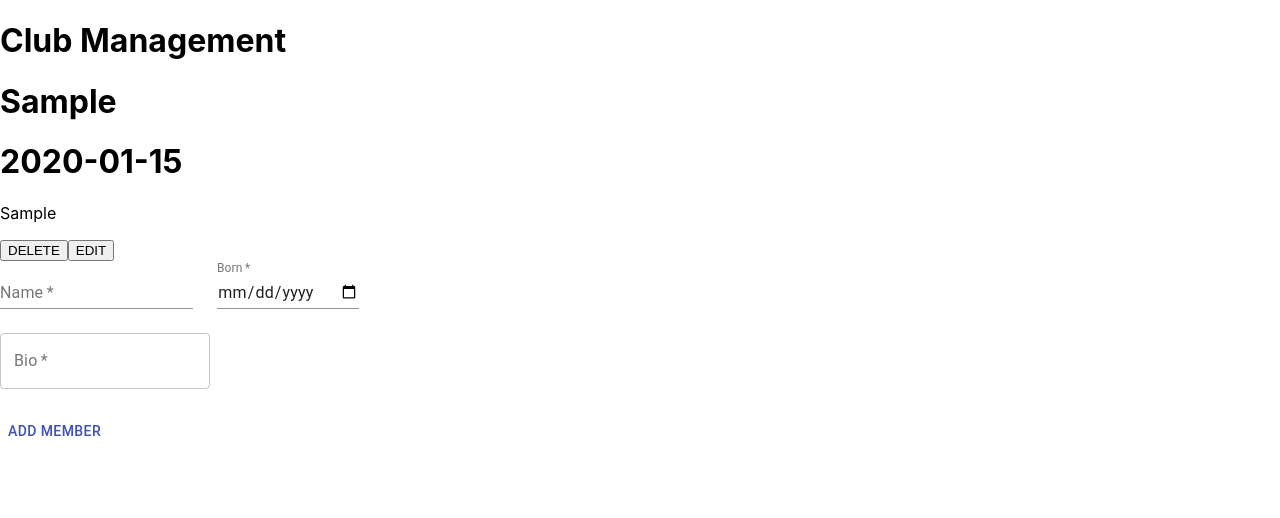
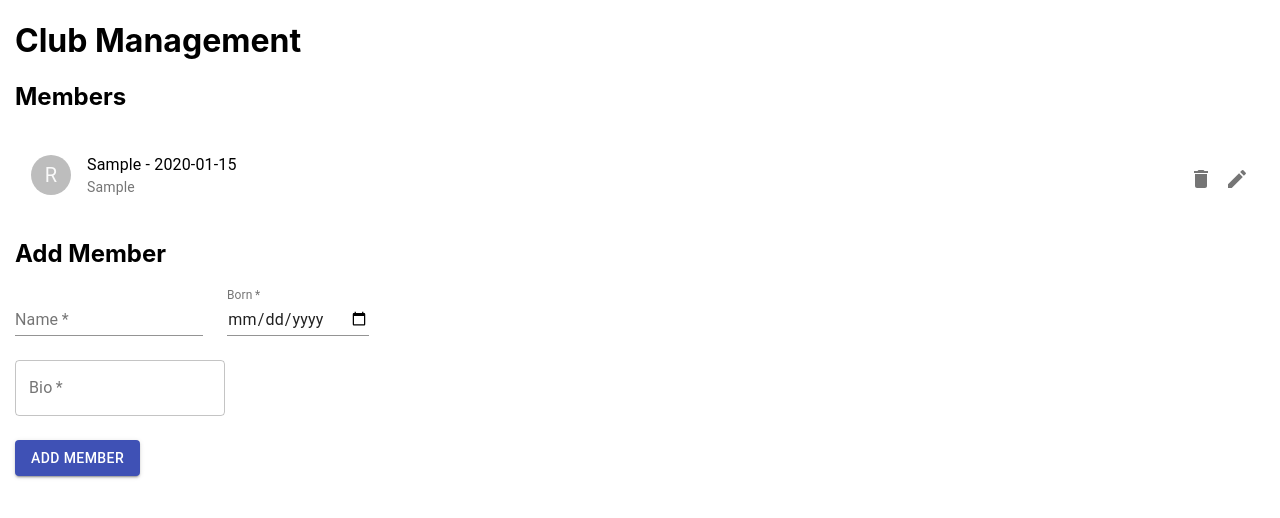
Before and after one commit to starain31/club-management, a React (Create React App) app: page / in a window 1280 px wide. Both pictures are taken after typing "Sample", "2020-01-15", "Sample" into the empty fields and a click on the button "ADD MEMBER". Shown: the top 518 px of the page. Built offline with nearby package versions, Linux system fonts and the light colour scheme.

Commit message:
Material-ui for members list.

```diff
--- a/package.json
+++ b/package.json
@@ -16,7 +16,8 @@
     "typescript": "^4.1.2",
     "web-vitals": "^1.0.1",
     "redux": "^4.1.0",
-    "@material-ui/core": "^4.12.1"
+    "@material-ui/core": "^4.12.1",
+    "@material-ui/icons": "^4.11.2"
   },
   "devDependencies": {
     "prettier": "^2.3.2"
--- a/src/components/add-member/AddMember.tsx
+++ b/src/components/add-member/AddMember.tsx
@@ -22,6 +22,7 @@ export const AddMember = () => {
 
   return (
     <form data-testid={`add-member`} onSubmit={handleSubmit}>
+      <h2>Add Member</h2>
       <Grid container spacing={3}>
         <Grid item xs={2}>
           <TextField
@@ -57,7 +58,7 @@ export const AddMember = () => {
           />
         </Grid>
         <Grid item xs={3}>
-          <Button type={`submit`} color={"primary"}>
+          <Button type={`submit`} variant={`contained`} color={"primary"}>
             ADD MEMBER
           </Button>
         </Grid>
--- a/src/components/member/Member.tsx
+++ b/src/components/member/Member.tsx
@@ -1,6 +1,15 @@
 import React, { useState } from "react";
 import { store } from "./membersSlice";
-import {UpdateMember} from "../update-member/UpdateMember";
+import { UpdateMember } from "../update-member/UpdateMember";
+import {
+  Avatar,
+  IconButton,
+  ListItem,
+  ListItemAvatar,
+  ListItemIcon,
+  ListItemText,
+} from "@material-ui/core";
+import { Delete, Edit } from "@material-ui/icons";
 
 export type MemberType = {
   name: string;
@@ -14,19 +23,34 @@ type MemberProps = { member: MemberType };
 export function Member({ member }: MemberProps) {
   const [editActive, setEditActive] = useState(false);
   return (
-    <div data-testid="member">
-      <h1>{member.name}</h1>
-      <h1>{member.born}</h1>
-      <p>{member.bio}</p>
-      <button
-        onClick={() =>
-          store.dispatch({ type: "DELETE_MEMBER", payload: member.id })
-        }
-      >
-        DELETE
-      </button>
-      <button onClick={() => setEditActive(!editActive)}>EDIT</button>
-      {editActive && <UpdateMember member={member} />}
-    </div>
+    <ListItem alignItems="flex-start" data-testid="member">
+      <ListItemAvatar>
+        <Avatar alt="Remy Sharp" src="/favicon.ico" />
+      </ListItemAvatar>
+      <ListItemText
+        primary={member.name + " - " + member.born}
+        secondary={member.bio}
+      />
+      <ListItemIcon>
+        <IconButton
+          edge="end"
+          aria-label="comments"
+          onClick={() =>
+            store.dispatch({ type: "DELETE_MEMBER", payload: member.id })
+          }
+        >
+          <Delete />
+        </IconButton>
+
+        <IconButton
+          edge="end"
+          aria-label="comments"
+          onClick={() => setEditActive(!editActive)}
+        >
+          <Edit />
+        </IconButton>
+        {editActive && <UpdateMember member={member} />}
+      </ListItemIcon>
+    </ListItem>
   );
 }
--- a/src/components/member/Members.tsx
+++ b/src/components/member/Members.tsx
@@ -1,5 +1,6 @@
 import React from "react";
 import { Member, MemberType } from "./Member";
+import { List } from "@material-ui/core";
 
 type MembersProps = {
   members?: MemberType[];
@@ -7,10 +8,13 @@ type MembersProps = {
 
 export function Members({ members = [] }: MembersProps) {
   return (
-    <div data-testid="members">
-      {members.map((member) => (
-        <Member key={member.id} member={member}/>
-      ))}
+    <div>
+      <h2>Members</h2>
+      <List data-testid="members">
+        {members.map((member) => (
+          <Member key={member.id} member={member} />
+        ))}
+      </List>
     </div>
   );
 }
--- a/src/components/update-member/UpdateMember.tsx
+++ b/src/components/update-member/UpdateMember.tsx
@@ -1,6 +1,7 @@
 import React, { useState } from "react";
 import { MemberType } from "../member/Member";
 import { store } from "../member/membersSlice";
+import { Button, Grid, TextField } from "@material-ui/core";
 
 export function UpdateMember({ member }: { member: MemberType }) {
   const [name, setName] = useState(member.name);
@@ -22,36 +23,82 @@ export function UpdateMember({ member }: { member: MemberType }) {
 
   return (
     <form data-testid={`add-member`} onSubmit={handleSubmit}>
-      <label htmlFor="name">
-        Name
-        <input
-          type={`text`}
-          id={`name`}
+      <Grid container spacing={3}>
+        <Grid item xs={2}>
+          <TextField
+            id="name"
+            label="Name"
+            required
             value={name}
             onChange={(e) => setName(e.target.value)}
           />
-      </label>
-
-      <label htmlFor="born">
-        Born
-        <input
-          type={`text`}
-          id={`born`}
+        </Grid>
+        <Grid item xs={2}>
+          <TextField
+            type={`date`}
+            id="born"
+            label="Born"
             value={born}
+            required
+            InputLabelProps={{
+              shrink: true,
+            }}
             onChange={(e) => setBorn(e.target.value)}
           />
-      </label>
-
-      <label htmlFor="bio">
-        Born
-        <textarea
-          id={`bio`}
+        </Grid>
+        <Grid item xs={12}>
+          <TextField
+            id="bio"
+            label="Bio"
+            multiline
             value={bio}
+            variant="outlined"
+            required
             onChange={(e) => setBio(e.target.value)}
           />
-      </label>
-
-      <input type={`submit`} value={`UPDATE`} />
+        </Grid>
+        <Grid item xs={3}>
+          <Button type={`submit`} variant={`contained`} color={"primary"}>
+            UPDATE MEMBER
+          </Button>
+        </Grid>
+      </Grid>
     </form>
   );
 }
+
+//   return (
+//     <form data-testid={`add-member`} onSubmit={handleSubmit}>
+//       <label htmlFor="name">
+//         Name
+//         <input
+//           type={`text`}
+//           id={`name`}
+//           value={name}
+//           onChange={(e) => setName(e.target.value)}
+//         />
+//       </label>
+//
+//       <label htmlFor="born">
+//         Born
+//         <input
+//           type={`text`}
+//           id={`born`}
+//           value={born}
+//           onChange={(e) => setBorn(e.target.value)}
+//         />
+//       </label>
+//
+//       <label htmlFor="bio">
+//         Born
+//         <textarea
+//           id={`bio`}
+//           value={bio}
+//           onChange={(e) => setBio(e.target.value)}
+//         />
+//       </label>
+//
+//       <input type={`submit`} value={`UPDATE`} />
+//     </form>
+//   );
+// }
--- a/src/index.css
+++ b/src/index.css
@@ -1,5 +1,5 @@
 body {
-  margin: 0;
+  margin: 15px;
   font-family: -apple-system, BlinkMacSystemFont, 'Segoe UI', 'Roboto', 'Oxygen',
     'Ubuntu', 'Cantarell', 'Fira Sans', 'Droid Sans', 'Helvetica Neue',
     sans-serif;
```
Also changed, not shown: 1 other file (tests, documents, lock files or other folders). Lines whose indentation alone changed are shown as unchanged.
